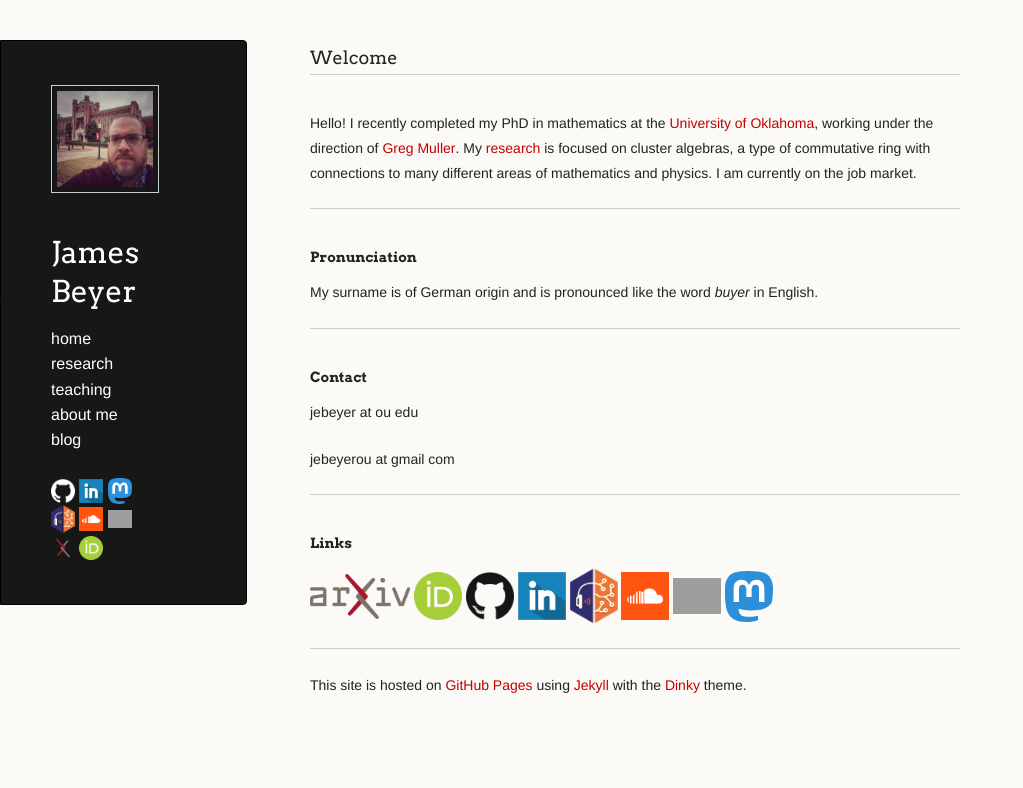
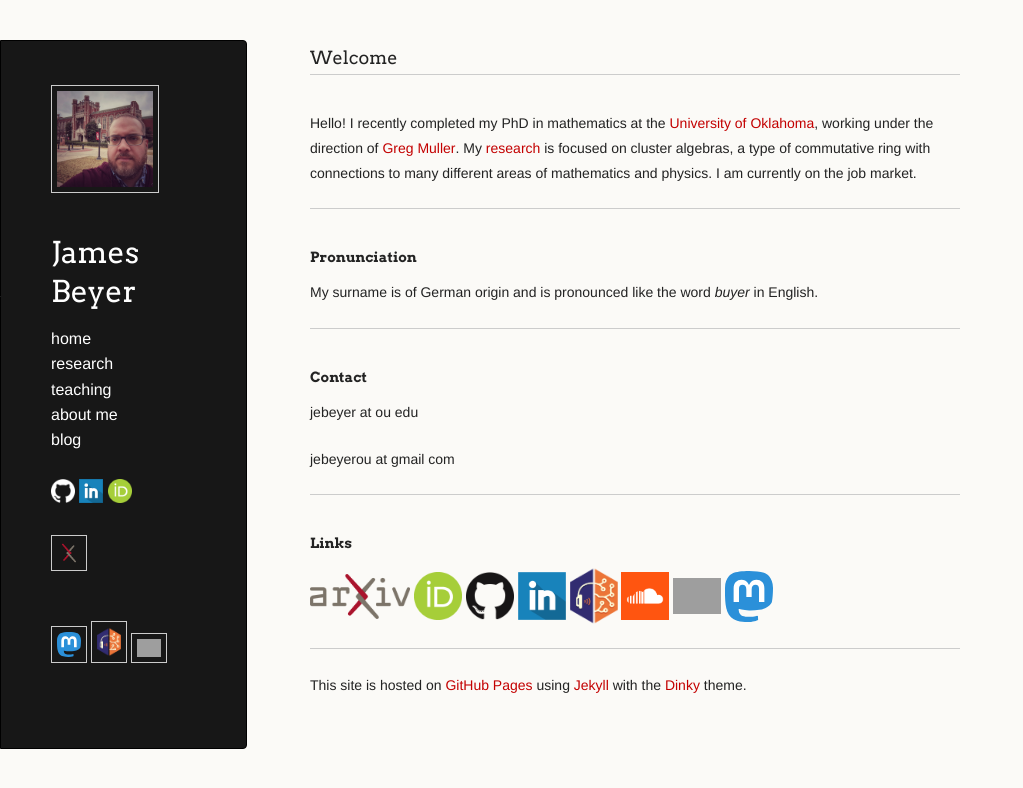
Before and after one commit to jebeyer/jebeyer.github.io, a Jekyll site: the page built from index.md, in a window 1280 px wide. Shown: the top 788 px of the page, without its empty margins (0-1023 px from the left). Built offline with Jekyll 4.4.1, drawn with Linux system fonts in a browser that asks for light colours; a script that is not in the unit is left out; our own code applies the rules of GitHub Pages for plain Markdown files; grey boxes are pictures that could not be loaded.

Commit message:
Update default.html
reorganized links, removed soundcloud

```diff
--- a/_layouts/default.html
+++ b/_layouts/default.html
@@ -30,12 +30,12 @@
                           <a href="./blog.html">blog</a><br/><br/>
                           <a href="https://github.com/jebeyer"><img src="./assets/GitHub-Mark-Light-120px-plus.png" alt="GitHub" width="24"/></a>
                           <a href="https://www.linkedin.com/in/james-beyer-72558767"><img src="./assets/linkedin-icon-512.png" alt="LinkedIn" width="24"/></a>
-                          <a rel="me" href="https://mathstodon.xyz/@jebeyer"><img src="./assets/mastodon_logo.svg" alt="Mastodon" width="24"/></a><br/>
+                          <a href="https://orcid.org/0000-0002-2499-2863"><img src="./assets/ORCID-logo.png" alt="ORCID" width="24"/></a><br/></p>
+                          <a href="https://arxiv.org/a/beyer_j_2.html"><img src="./assets/arxiv-logo-icon-small.png" alt="arXiv" width="24"/></a><br/>
+                          <a rel="me" href="https://mathstodon.xyz/@jebeyer"><img src="./assets/mastodon_logo.svg" alt="Mastodon" width="24"/></a>
                           <a href="https://listenbrainz.org/user/whistlingkitty/"><img src="./assets/ListenBrainz_Logo.png" alt="ListenBrainz" width="24"/></a>
-                          <a href="https://soundcloud.com/whistlingkitty"><img src="./assets/soundcloud-icon.png" alt="Last.fm" width="24"/></a>
-                          <a href="https://whistlingkitty.bandcamp.com"><img src="./assets/bandcamp-button-square-green-512.png" alt="Bandcamp" width="24"/></a><br/>
-                          <a href="https://arxiv.org/a/beyer_j_2.html"><img src="./assets/arxiv-logo-icon-small.png" alt="arXiv" width="24"/></a>
-                          <a href="https://orcid.org/0000-0002-2499-2863"><img src="./assets/ORCID-logo.png" alt="ORCID" width="24"/></a><br/></p>
+                          <a href="https://whistlingkitty.bandcamp.com"><img src="./assets/bandcamp-button-square-green-512.png" alt="Bandcamp" width="24"/></a>
+
 
         <ul>
           {% if site.show_downloads %}
```
